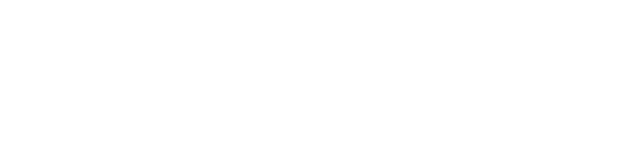
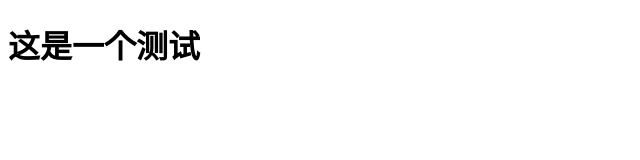
Before and after one commit to WH52/git, a plain HTML site: page index.html in a window 1280 px wide. Shown: the whole page, without its empty margins (0-640 px from the left). Drawn offline with Linux system fonts and the light colour scheme.

Commit message:
index.html第二次修改

```diff
--- a/index.html
+++ b/index.html
@@ -7,6 +7,6 @@
     <title>gitDemo</title>
 </head>
 <body>
-
+    <h1>这是一个测试</h1>
 </body>
 </html>
```
